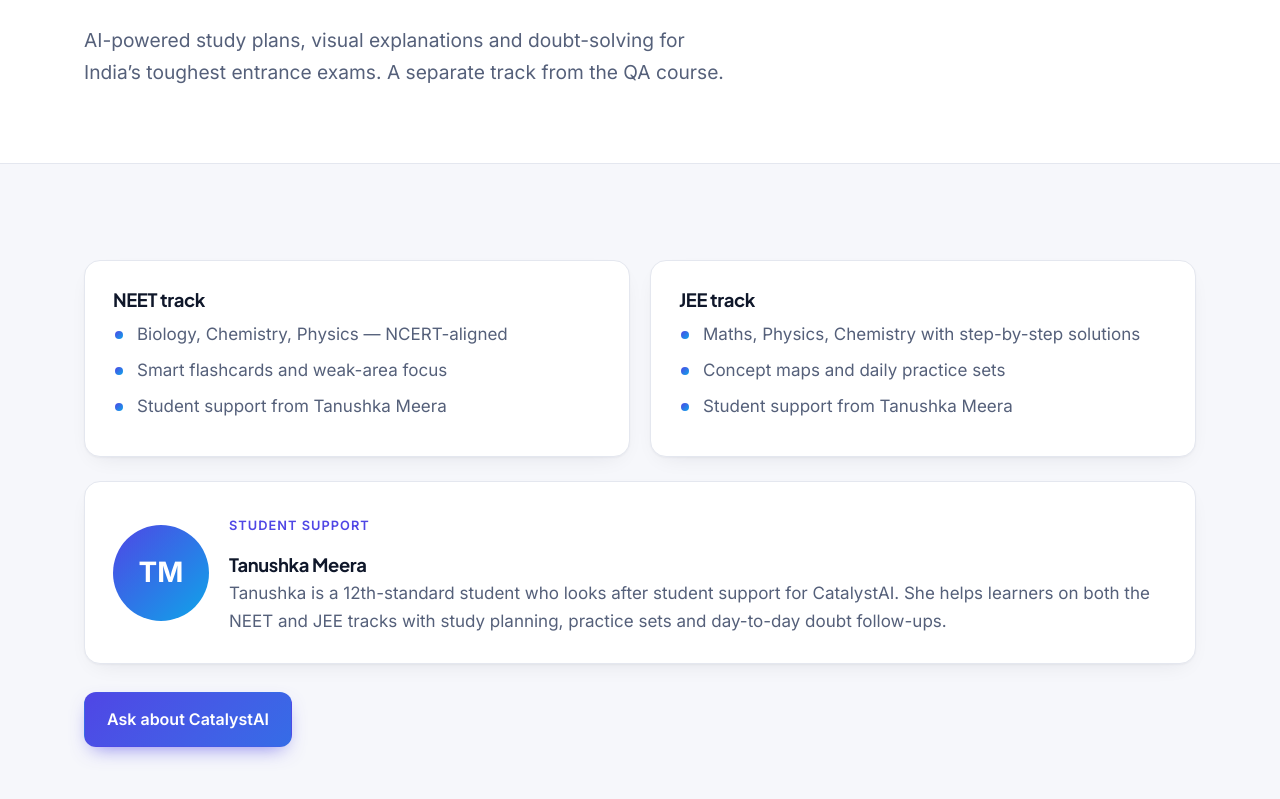
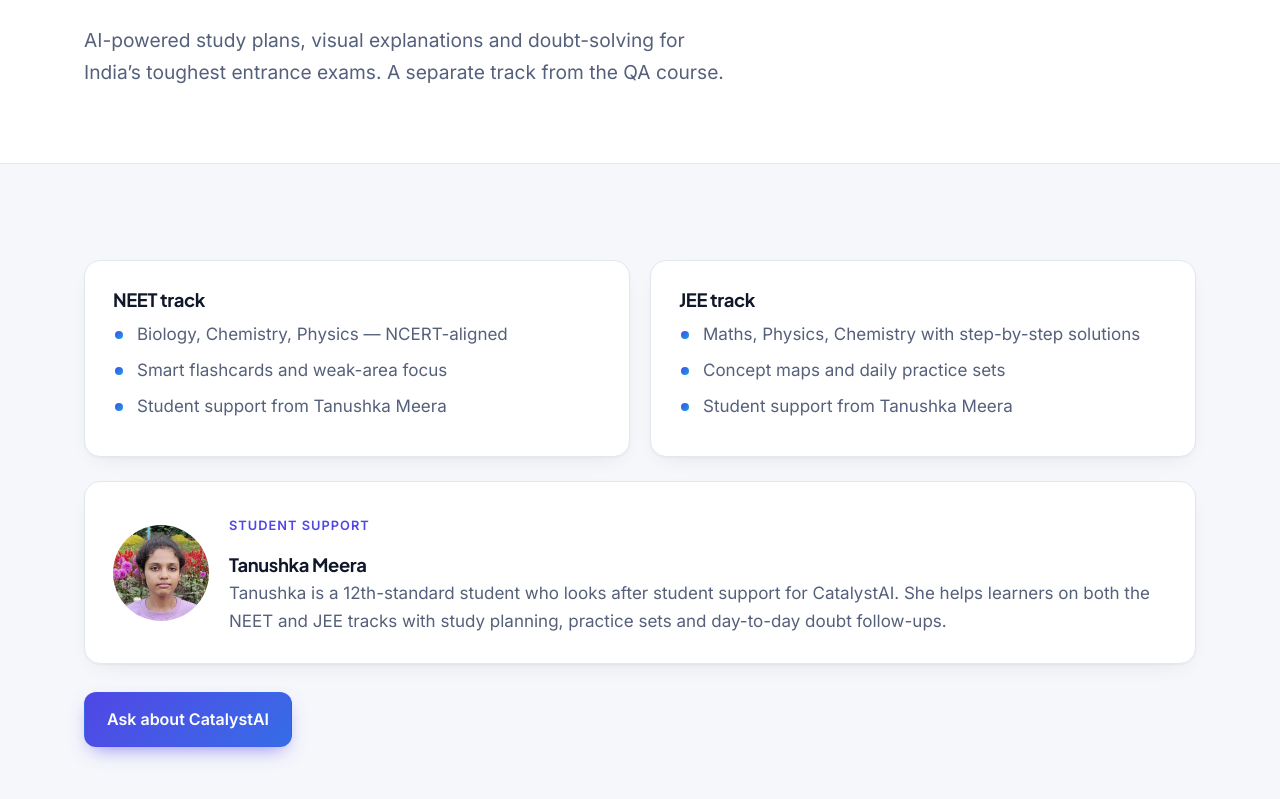
Before and after one commit to agenticqa2/agenticqa-website, a plain HTML site: page catalyst.html in a window 1280 px wide. Shown: the part 339-1138 px from the top of the page. Drawn offline with Linux system fonts and the light colour scheme.

Commit message:
CatalystAI: Tanushka photo

```diff
--- a/catalyst.html
+++ b/catalyst.html
@@ -56,8 +56,7 @@
     <article class="card"><h3>JEE track</h3><ul><li>Maths, Physics, Chemistry with step-by-step solutions</li><li>Concept maps and daily practice sets</li><li>Student support from Tanushka Meera</li></ul></article>
   </div>
   <div class="card" id="support-lead" style="margin-top:24px;display:flex;gap:20px;align-items:center;flex-wrap:wrap">
-    <!-- PLACEHOLDER: replace with Tanushka's photo -->
-    <div class="avatar-ph" role="img" aria-label="Photo coming soon" style="width:96px;height:96px;font-size:28px;border-radius:50%">TM</div>
+    <img src="tanushka.webp" alt="Tanushka Meera" width="96" height="96" loading="lazy" style="width:96px;height:96px;border-radius:50%;object-fit:cover">
     <div style="flex:1;min-width:240px">
       <span class="eyebrow">Student support</span>
       <h3 style="margin:4px 0">Tanushka Meera</h3>
```
Also changed, not shown: tanushka.webp (added).
